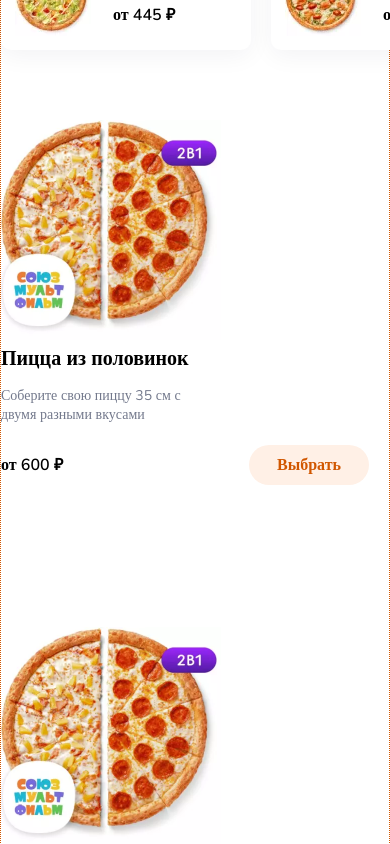
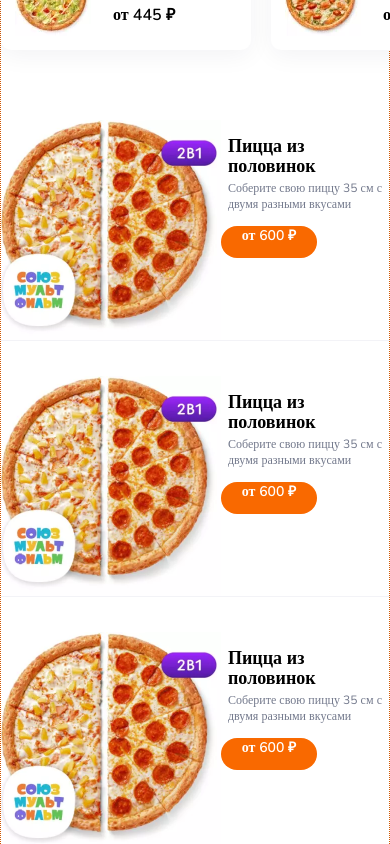
Before and after one commit to Roman-Vik/pizza, a React (Create React App) app in the folder client/: page / in a window 390 px wide. Shown: the part 1660-2504 px from the top of the page. Built offline with nearby package versions, Linux system fonts and the light colour scheme; no server answers.

Commit message:
adaptive main card

```diff
--- a/client/src/components/Card/Card.jsx
+++ b/client/src/components/Card/Card.jsx
@@ -11,6 +11,7 @@ export function Card() {
                         <div className={s.cards__description}>
                             <h3 className={s.cards__title}>Пицца из половинок</h3>
                             <p className={s.cards__text}> Соберите свою пиццу 35 см с двумя разными вкусами</p>
+                            <p className={s.cards__text__epmty}>от 600 ₽</p>
                         </div>
                         <div className={s.cards__option}>
                             <p className={s.cards__price}>от 600 ₽</p>
--- a/client/src/components/Card/Card.module.css
+++ b/client/src/components/Card/Card.module.css
@@ -69,3 +69,123 @@
     text-align: center;
     color: #D15700;
 }
+.cards__text__epmty {
+    display: none;
+}
+
+
+@media (max-width: 990px) {
+    .cards__item {
+        display: flex;
+        margin-bottom: 0px;
+    }
+    .cards__img {
+        display: block;
+        width: 100%;
+        height: 100%;
+    }
+    .cards__text {
+        width: 156px;
+        font-family: "Nunito";
+        font-size: 12px;
+        font-weight: 400;
+        line-height: 16px;
+        letter-spacing: 0em;
+        text-align: left;
+        color: #73798C;
+    }
+    .cards__title {
+        margin: 16px 19px 4px 7px;
+        font-family: "Nunito";
+        font-style: normal;
+        font-weight: 600;
+        font-size: 18px;
+        line-height: 20px;
+        color: #000000;
+        width: 147px;
+    }
+    .cards__text {
+        margin: 0px 10px 8px 7px;
+    }
+    .cards__choice{
+        display: none;
+    }
+    .cards__text__epmty {
+        display: block;
+        font-family: "Nunito";
+        font-style: normal;
+        font-weight: 600;
+        font-size: 14px;
+        line-height: 19px;
+        color: #FFF;
+        background: #F96900;
+        border-radius: 1000px;
+        width: 96px;
+        height: 32px;
+        text-align: center;
+    }
+    .cards__price {
+        display: none;
+    }
+}
+
+@media (max-width: 660px) {
+    .cards__item {
+        display: flex;
+    }
+    .cards__img {
+        display: block;
+        width: 100%;
+        height: 100%;
+    }
+    .cards__text {
+        width: 156px;
+        font-family: "Nunito";
+        font-size: 12px;
+        font-weight: 400;
+        line-height: 16px;
+        letter-spacing: 0em;
+        text-align: left;
+        color: #73798C;
+    }
+    .cards__title {
+        margin: 16px 19px 4px 7px;
+        font-family: "Nunito";
+        font-style: normal;
+        font-weight: 600;
+        font-size: 18px;
+        line-height: 20px;
+        color: #000000;
+        width: 147px;
+    }
+    .cards__text {
+        margin: 0px 10px 8px 7px;
+    }
+    .cards__choice{
+        display: none;
+    }
+    .cards__text__epmty {
+        display: block;
+        font-family: "Nunito";
+        font-style: normal;
+        font-weight: 600;
+        font-size: 14px;
+        line-height: 19px;
+        color: #FFF;
+        background: #F96900;
+        border-radius: 1000px;
+        width: 96px;
+        height: 32px;
+        text-align: center;
+    }
+    .cards__price {
+        display: none;
+    }
+}
+
+@media (max-width: 420px) {
+    .cards__item {
+        display: flex;
+        border-bottom: 1px solid #F3F3F7;
+    }
+}
```
Also changed, not shown: client/src/App/App.jsx (line endings or trailing spaces).
